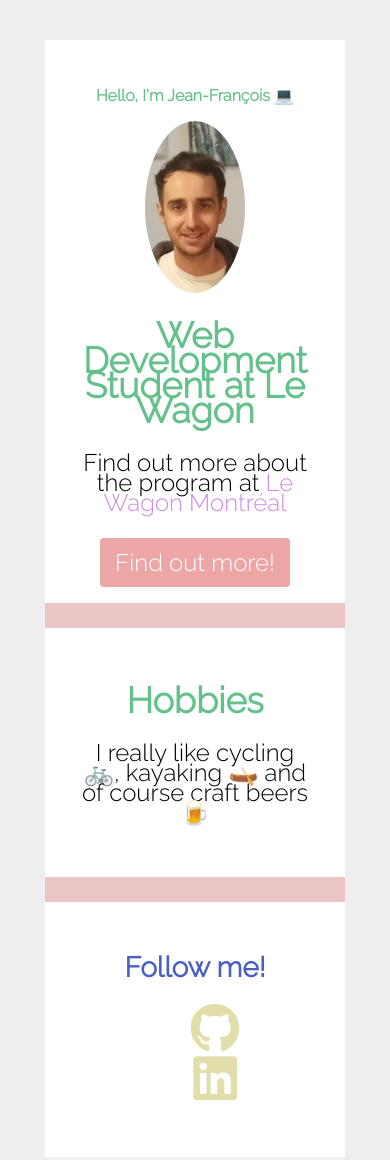
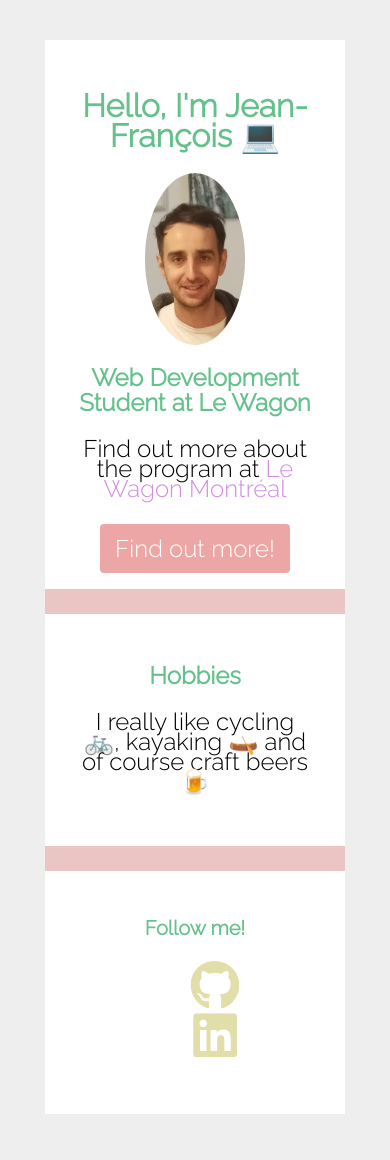
Before and after one commit to jfnumainville/profile, a plain HTML site: page index.html in a window 390 px wide. Drawn offline with Linux system fonts and the light colour scheme.

Commit message:
Update style.css
Changed the font-size units to rem to make page more responsive

```diff
--- a/style.css
+++ b/style.css
@@ -1,30 +1,35 @@
 @import url('https://fonts.googleapis.com/css2?family=Raleway:wght@300&display=swap');
+
+
+html {
+  font-size: 100%;
+}
 
 
 
 body {
   font-family: 'Raleway', sans-serif;
   background-color:#EEEEEE;
-  font-size: 24px;
+  font-size: 1.5rem;
   line-height : 20px
 }
 
 h1 {
 color: #65C18C;
-font-size: 32 px;
+font-size: 2rem;
 line-height : 30px;
 }
 
 h2 {
   color: #65C18C;
-  font-size: 24 px;
+  font-size: 1.5rem;;
   line-height : 25px;
 }
 
 
 h3 {
-  color: rgb(73, 95, 197);
-  font-size: 16 px;
+  color: #65C18C;;
+  font-size: 1.25rem;
   line-height : 15px;
 }
 
@@ -86,9 +91,6 @@
 
 @media (max-width: 960px) {
   /* For a screen < 960px, this CSS will be read */
-  .title{
-    font-size: 32px;
-  }
   .container {
     width: 700px;
   }
@@ -96,9 +98,6 @@
 
 @media (max-width: 720px) {
   /* For a screen < 720px, this CSS will be read */
-  .title{
-    font-size: 24px;
-  }
   .container {
     width: 500px;
   }
@@ -106,11 +105,7 @@
 
 @media (max-width: 540px) {
   /* For a screen < 540px, this CSS will be read */
-  .title{
-    font-size: 16px;
-  }
   .container {
     width: 300px;
   }
-
 }
```
